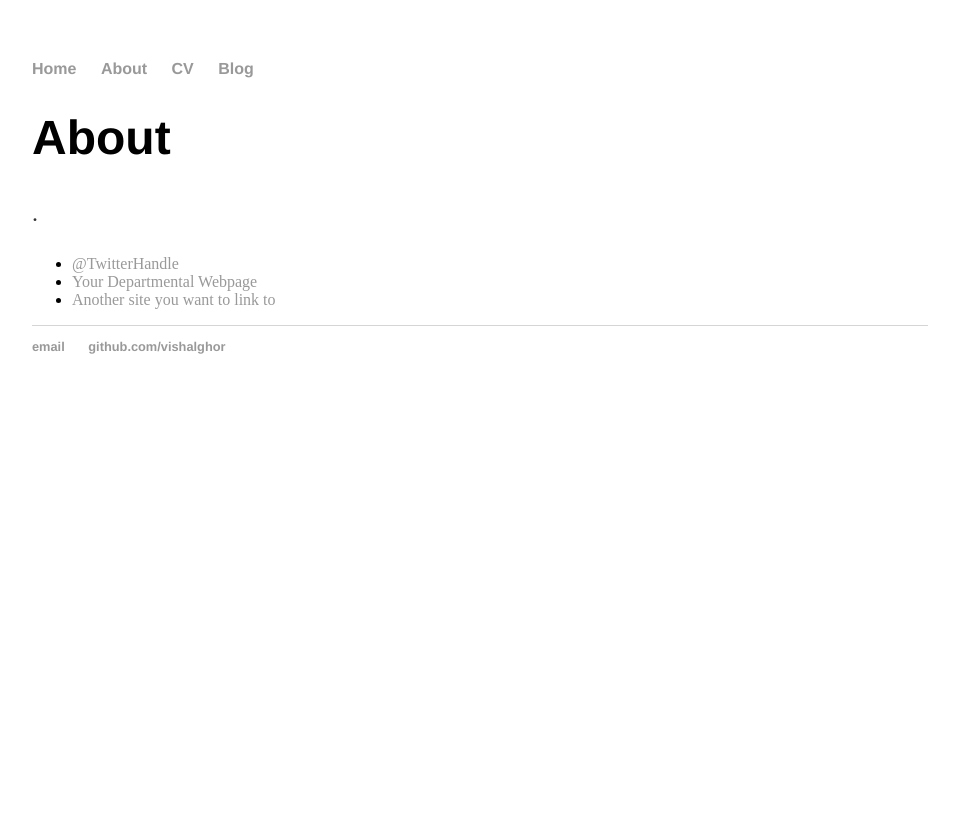
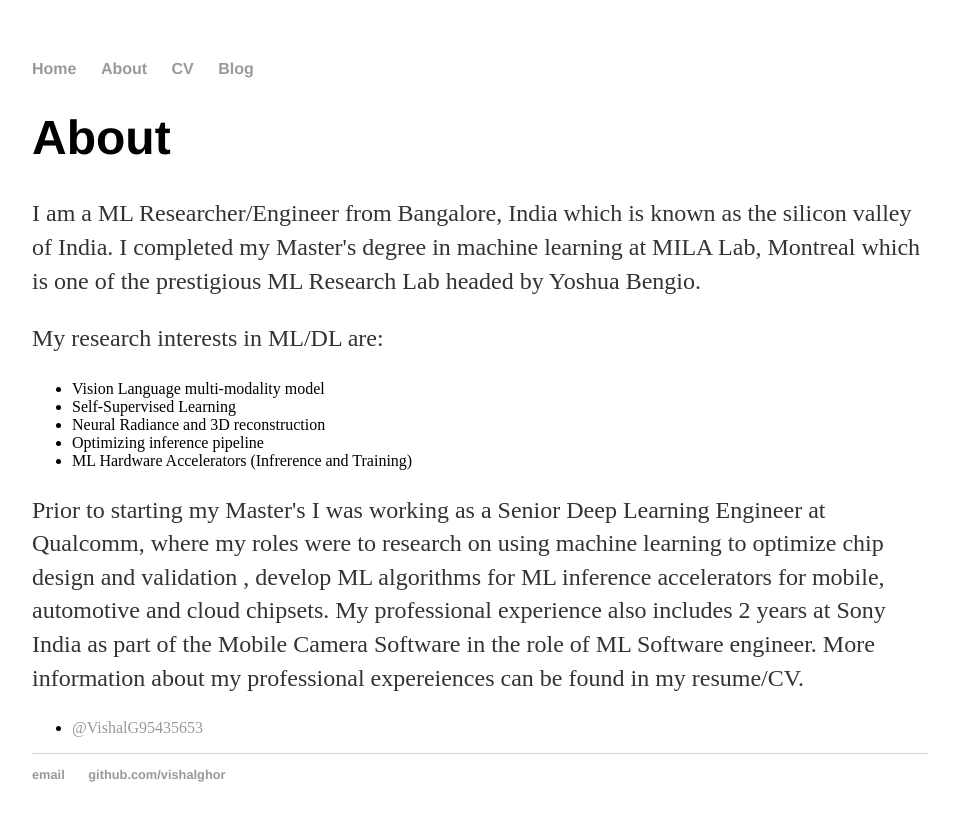
Before and after one commit to vishalghor/Vishalghor.github.io, a Jekyll site: the page built from about/index.html, in a window 1280 px wide. Shown: the top 821 px of the page, without its empty margins (160-1119 px from the left). Built offline with Jekyll 4.4.1, drawn with Linux system fonts in a browser that asks for light colours.

Commit message:
Update index.html
added about self

```diff
--- a/about/index.html
+++ b/about/index.html
@@ -5,11 +5,24 @@ title: About Vishal Ghorpade
 
 		<div class="about">
 			<h1>About</h1>
-			<p>.</p>
+			<p>I am a ML Researcher/Engineer from Bangalore, India which is known as the silicon valley of India. I completed my Master's degree in machine learning
+			at MILA Lab, Montreal which is one of the prestigious ML Research Lab headed by Yoshua Bengio.</p>
+			<p>My research interests in ML/DL are:
+			<ul style=“list-style-type:square”>
+			<li>Vision Language multi-modality model</li>
+			<li>Self-Supervised Learning</li>
+			<li>Neural Radiance and 3D reconstruction</li>
+			<li>Optimizing inference pipeline </li>
+			<li>ML Hardware Accelerators (Infrerence and Training) </li>
+			</ul></p>
+<p> Prior to starting my Master's I was working as a Senior Deep Learning Engineer at Qualcomm, where my roles were to research on using machine learning to optimize
+chip design and validation , develop ML algorithms for ML inference accelerators for mobile, automotive and cloud chipsets. My professional experience also includes 2 years at
+Sony India as  part of the Mobile Camera Software in the role of ML Software engineer. More information about my professional expereiences can be found in my resume/CV.
+</p>
+
+
 
 			<ul class="contacts">
-				<li><a href="#">@TwitterHandle</a></li>
-				<li><a href="#">Your Departmental Webpage</a></li>
-				<li><a href="#">Another site you want to link to</a></li>
+				<li><a href="#">@VishalG95435653</a></li>
 				</ul>
 		</div>
```
